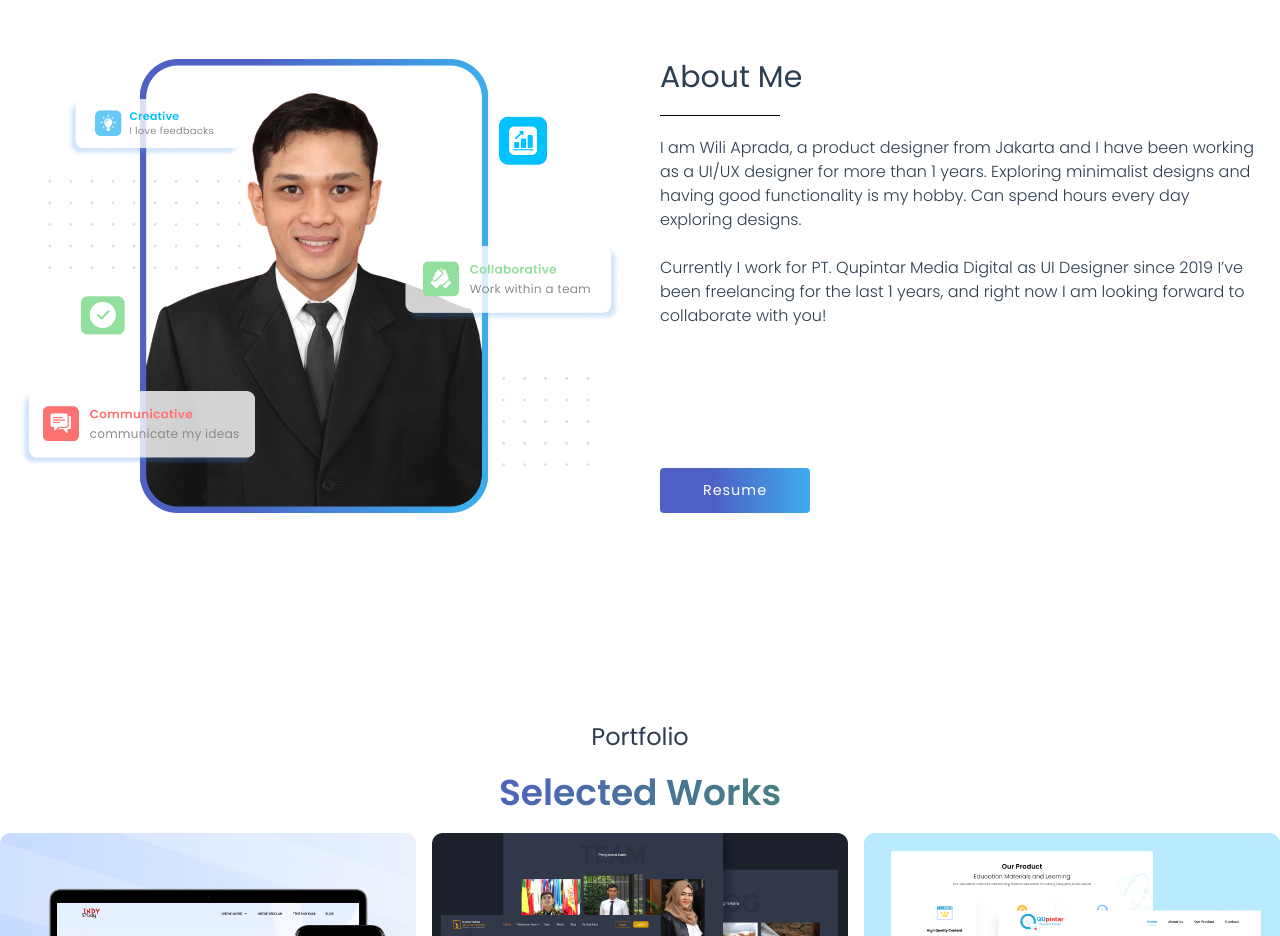
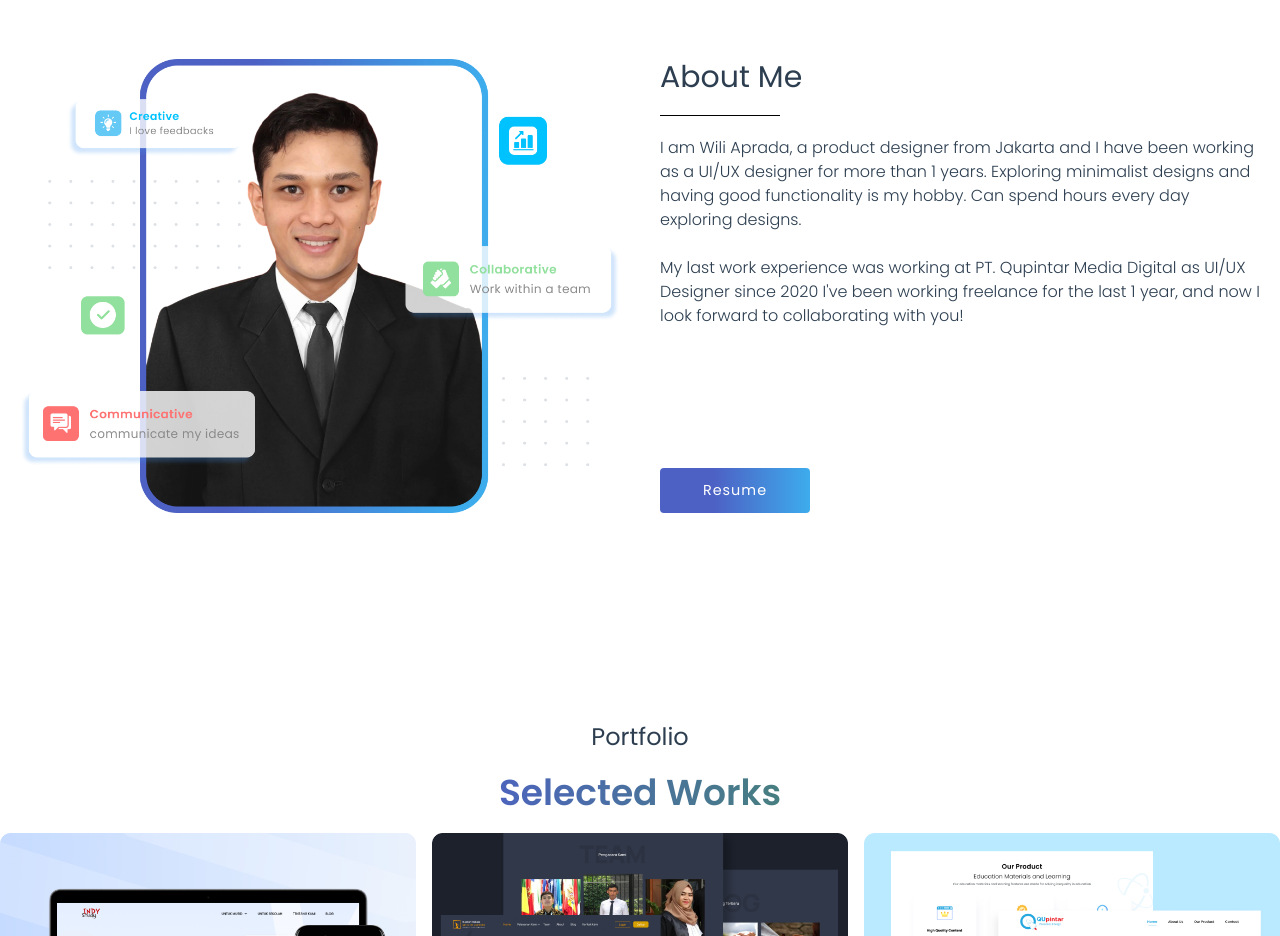
Before and after one commit to rizkalipa/wa-portfolio, a Vue app: page /#/ in a window 1280 px wide. Shown: the part 1220-2156 px from the top of the page. Built offline with nearby package versions, Linux system fonts and the light colour scheme.

Commit message:
Fix dependencies compiler

```diff
--- a/src/views/Home.vue
+++ b/src/views/Home.vue
@@ -54,9 +54,9 @@
 
 							<br><br>
 
-							Currently I work for PT. Qupintar Media Digital as UI Designer since 2019
-							I’ve been freelancing for the last 1 years, and right now
-							I am looking forward to collaborate with you!
+							My last work experience was working at PT. Qupintar Media Digital as UI/UX Designer
+							since 2020 I've been working freelance for the last 1 year,
+							and now I look forward to collaborating with you!
 						</p>
 					</div>
 
```
Also changed, not shown: package.json (+4 -4 lines), 12 other files (tests, documents, lock files or other folders).
